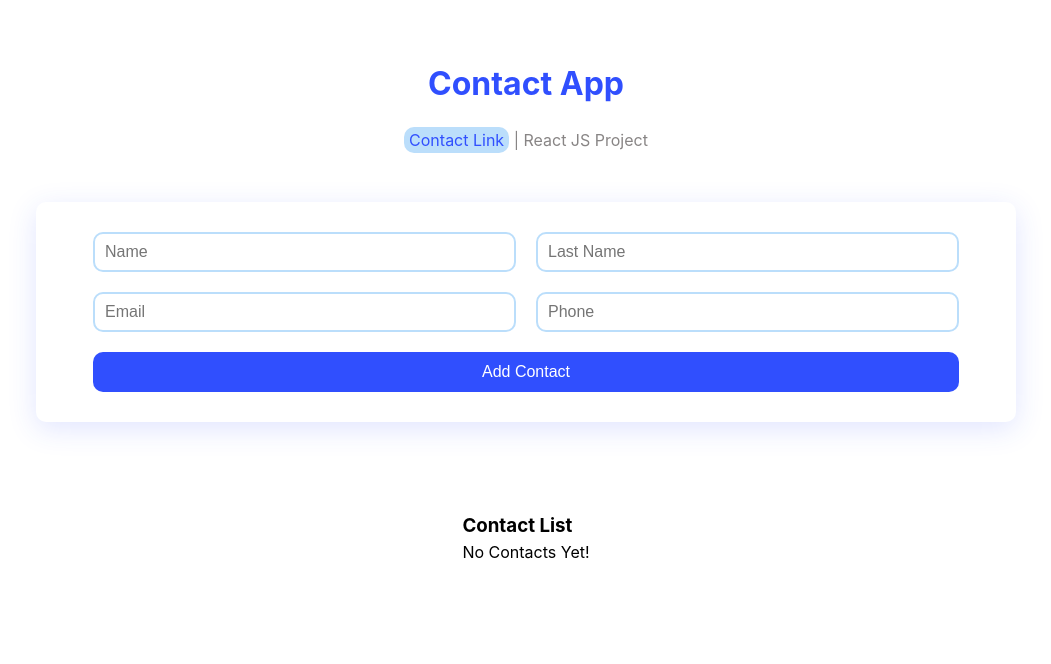
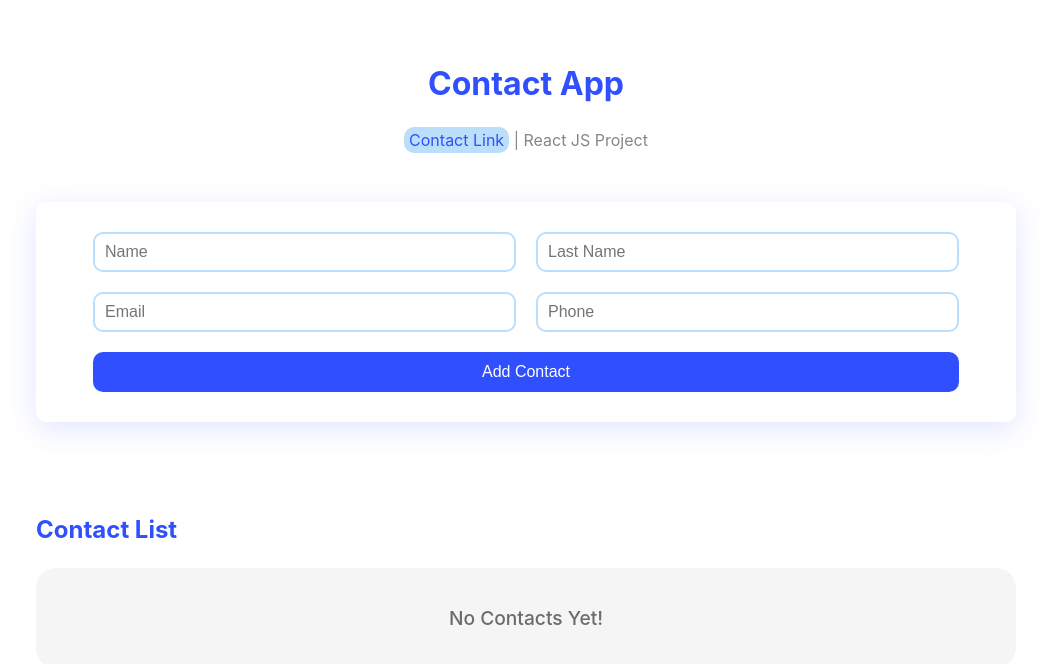
Before and after one commit to mahlakhalili/Contact-App, a React (Vite) app: page / in a window 1280 px wide. Shown: the top 664 px of the page, without its empty margins (114-1165 px from the left). Built offline with nearby package versions, Linux system fonts and the light colour scheme.

Commit message:
Update ContactsList.jsx

```diff
--- a/src/Components/ContactsList.jsx
+++ b/src/Components/ContactsList.jsx
@@ -1,13 +1,14 @@
 import React from "react";
 
-import ContactItem from "./ContactItem"
+import ContactItem from "./ContactItem";
+import styles from "./ContactList.module.css"
 
 function ContactsList({contacts , deleteHandler}){
     return(
-        <div>
+        <div className = {styles.container}>
             <h3>Contact List</h3>
             {
-                contacts.length ? (<ul>
+                contacts.length ? (<ul className={styles.contacts}>
                     {
                         contacts.map((contact) => (
                             <ContactItem
@@ -17,7 +18,7 @@ function ContactsList({contacts , deleteHandler}){
                         ))
                     }
                 </ul>)
-                : (<p>No Contacts Yet!</p>)
+                : (<p className={styles.massege}>No Contacts Yet!</p>)
 
             }
 
```
